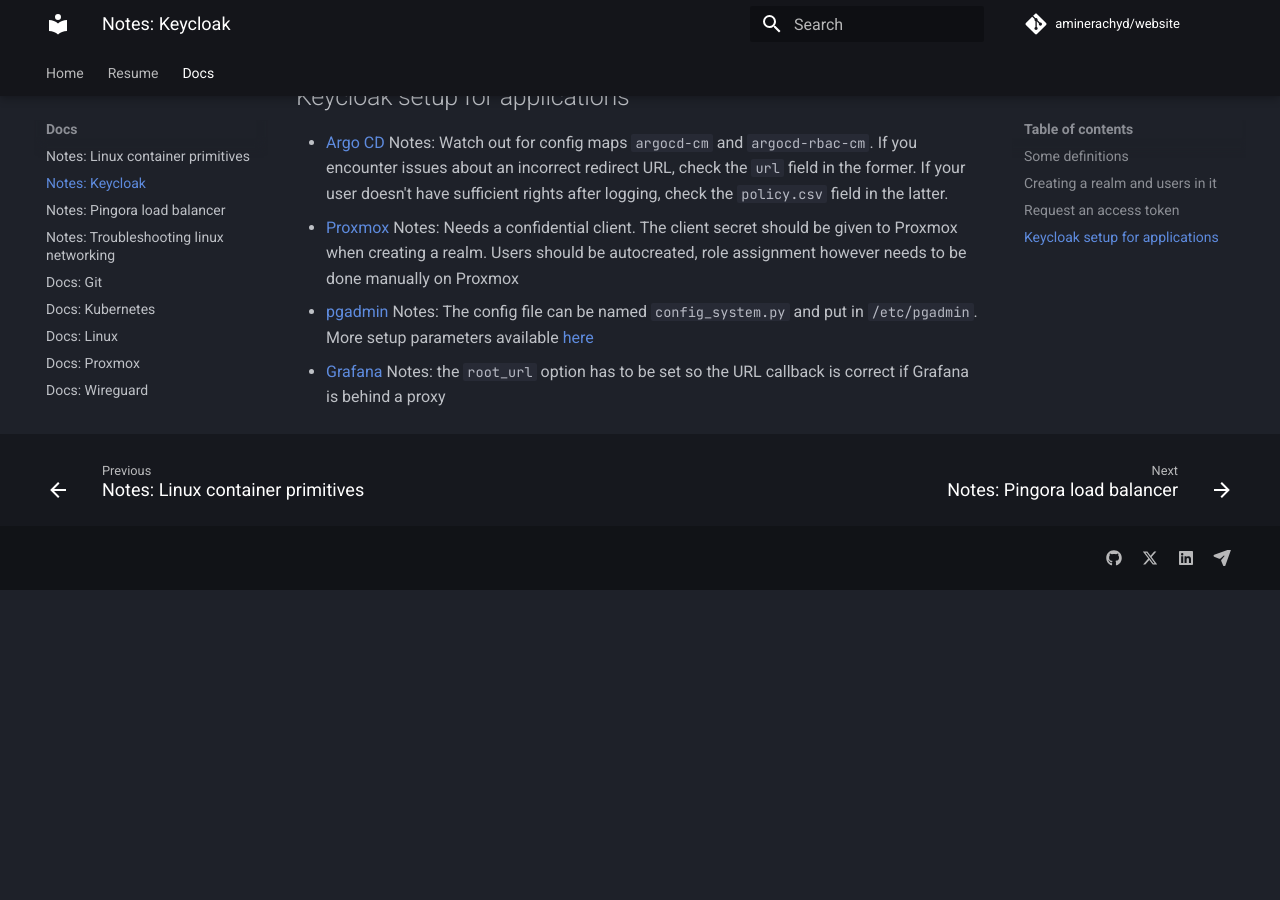
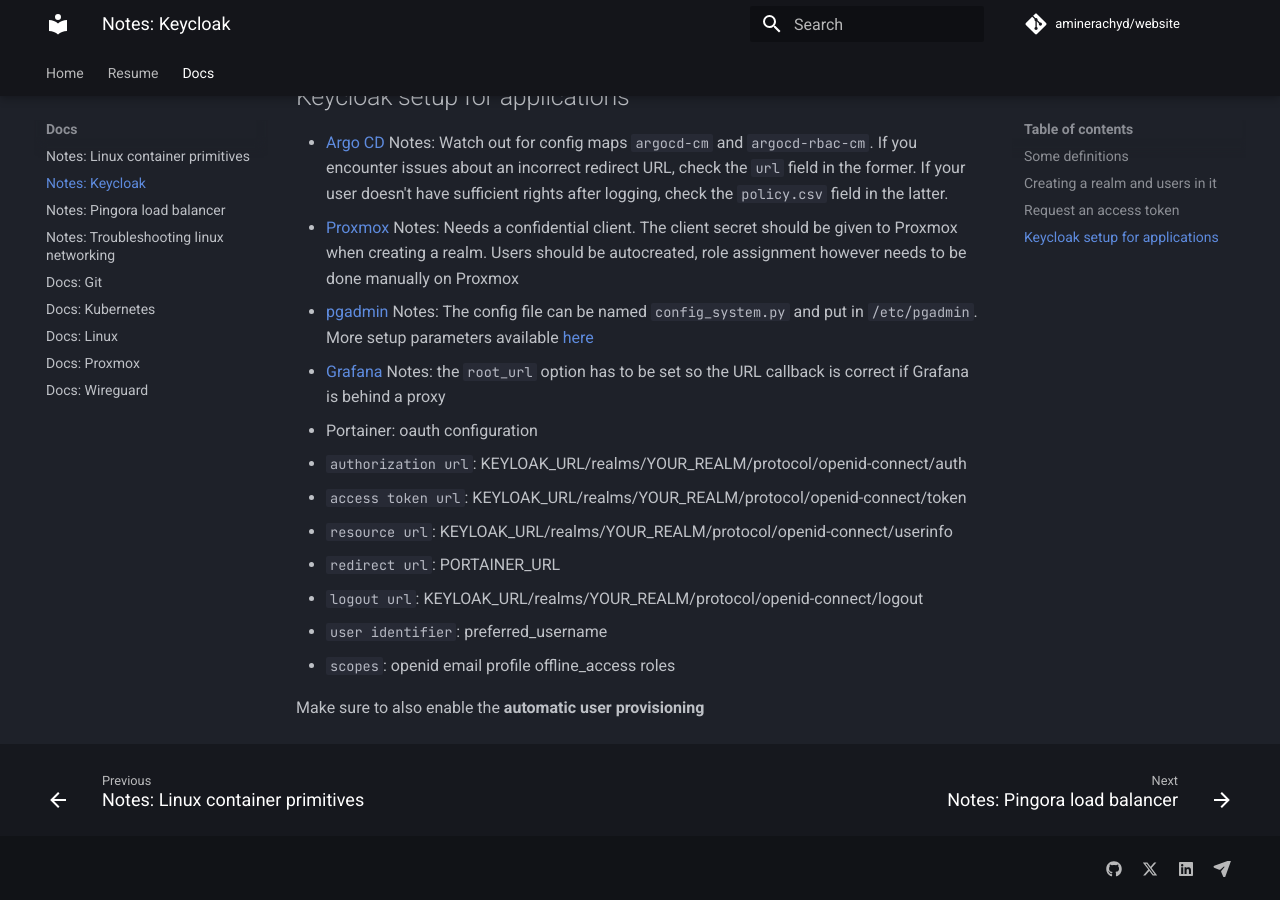
Before and after one commit to aminerachyd/website, an MkDocs documentation site: the page built from docs/Docs/NOTES_keycloak.md, in a window 1280 px wide and 900 px high, scrolled down 1716 px. Built offline with MkDocs 1.6.1 and Material for MkDocs 9.7.7, drawn with Linux system fonts in a browser that asks for light colours; comment, search, counter and statistics services are not loaded; before the commit the page ends 2306 px from its top, so only the background shows below that.

Commit message:
update keycloak notes

```diff
--- a/docs/Docs/NOTES_keycloak.md
+++ b/docs/Docs/NOTES_keycloak.md
@@ -74,3 +74,13 @@
   Notes: The config file can be named `config_system.py` and put in `/etc/pgadmin`. More setup parameters available [here](https://www.pgadmin.org/docs/pgadmin4/development/oauth2.html)
 - [Grafana](https://grafana.com/docs/grafana/latest/setup-grafana/configure-security/configure-authentication/keycloak/)
   Notes: the `root_url` option has to be set so the URL callback is correct if Grafana is behind a proxy
+- Portainer: oauth configuration
+  - `authorization url`: KEYLOAK_URL/realms/YOUR_REALM/protocol/openid-connect/auth
+  - `access token url`: KEYLOAK_URL/realms/YOUR_REALM/protocol/openid-connect/token
+  - `resource url`: KEYLOAK_URL/realms/YOUR_REALM/protocol/openid-connect/userinfo
+  - `redirect url`: PORTAINER_URL
+  - `logout url`: KEYLOAK_URL/realms/YOUR_REALM/protocol/openid-connect/logout
+  - `user identifier`: preferred_username
+  - `scopes`: openid email profile offline_access roles
+
+  Make sure to also enable the **automatic user provisioning**
```
